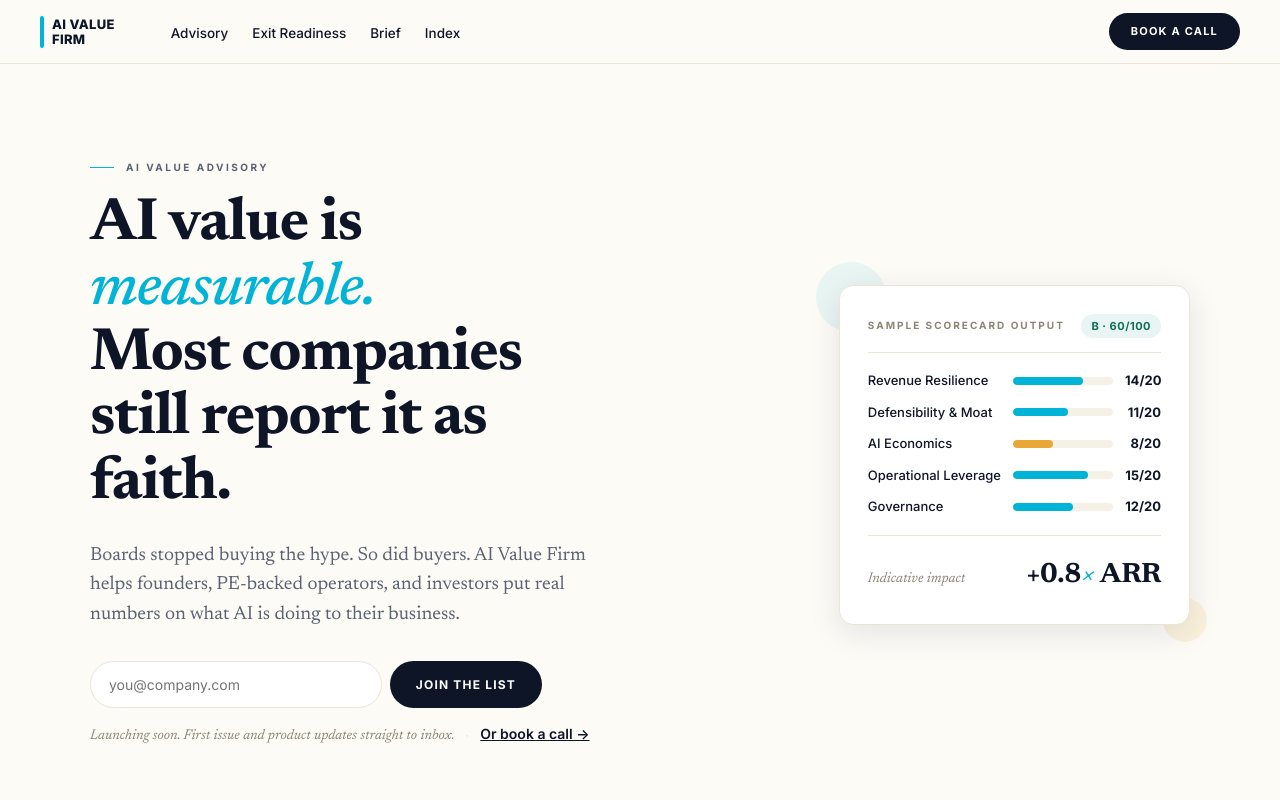
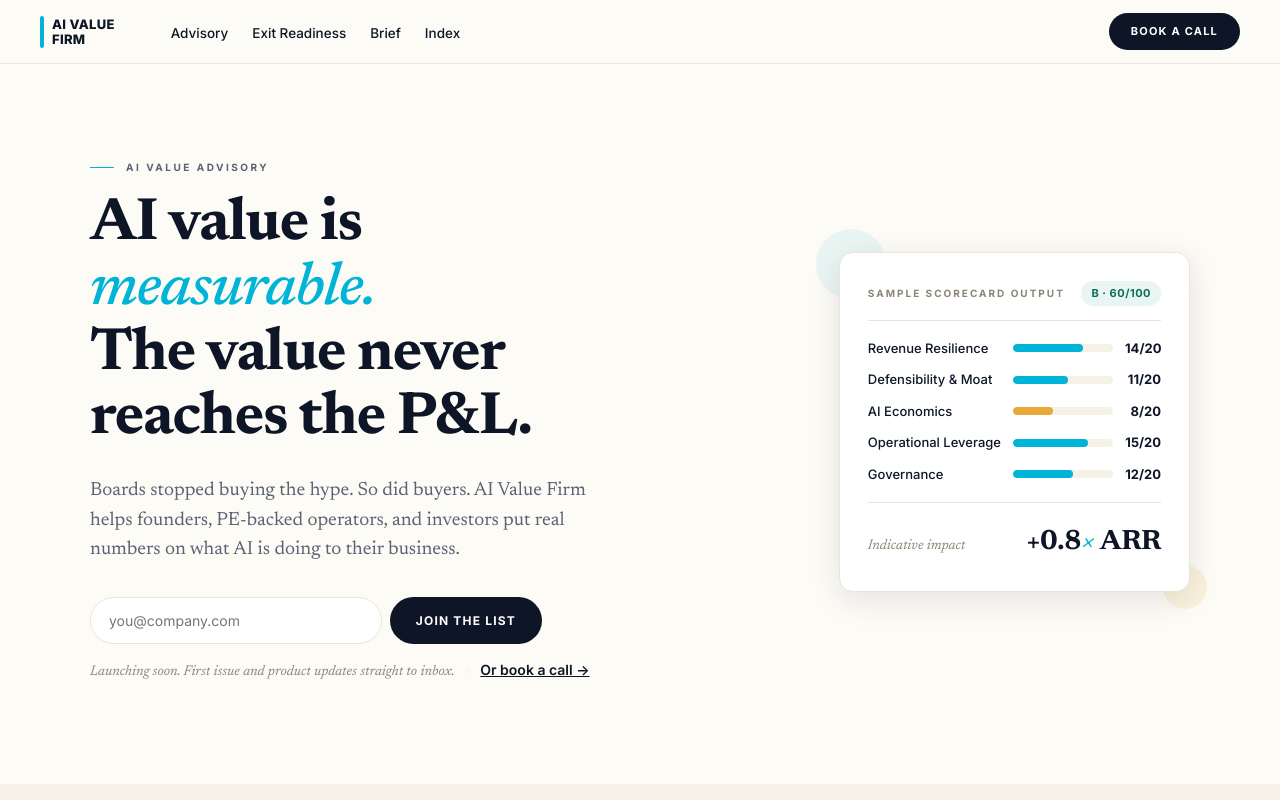
Before and after one commit to Arno-Meijer/avi-scorecard-landing, an Astro site: page / in a window 1280 px wide. Shown: the top 800 px of the page. Built offline with nearby package versions, Linux system fonts and the light colour scheme; Astro itself is replaced by a stand-in of ours.

Commit message:
Homepage H1: align second clause with OG image — 'The value never reaches the P&L.'
Was: 'Most companies still report it as faith.' — leans on tired
contrast vocab.

Now: 'The value never reaches the P&L.' — concrete (P&L is a specific
financial term recognised by CFOs/founders/PE), pairs sharper with
the measurable claim.

Matches the OG image source so link previews and the homepage tell
the same story end-to-end.

```diff
--- a/src/pages/index.astro
+++ b/src/pages/index.astro
@@ -90,7 +90,7 @@ const callUrl = 'https://cal.com/christan-doornhof-bgrvnw/ai-exit-readiness-revi
           <span class="eyebrow-line"></span>
           <span class="eyebrow-label">AI Value Advisory</span>
         </div>
-        <h1 class="display">AI value is <span class="accent">measurable.</span><br />Most companies still report it as faith.</h1>
+        <h1 class="display">AI value is <span class="accent">measurable.</span><br />The value never reaches the P&amp;L.</h1>
         <p class="hero-sub">
           Boards stopped buying the hype. So did buyers. AI Value Firm helps founders, PE-backed
           operators, and investors put real numbers on what AI is doing to their business.
```
